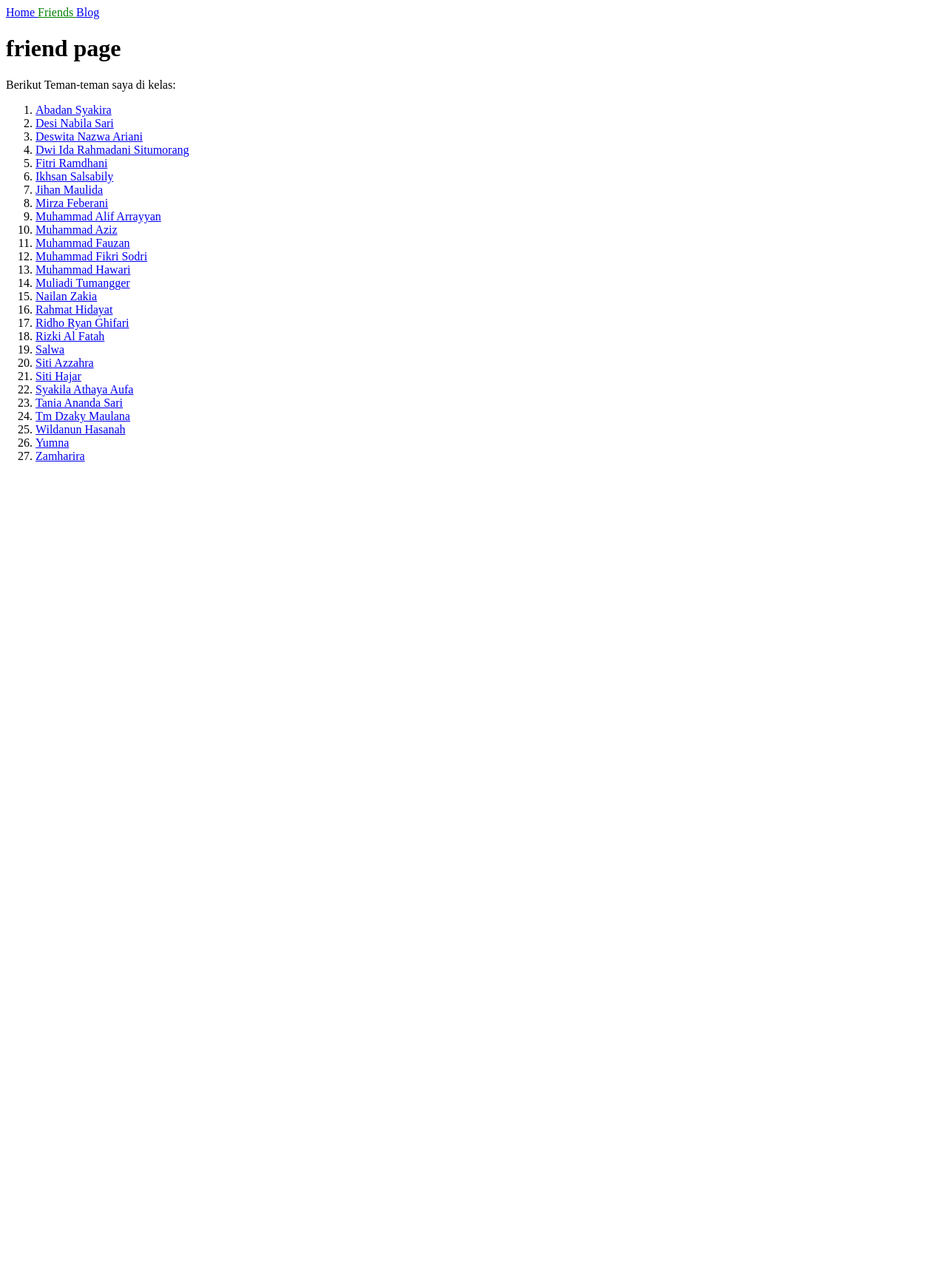
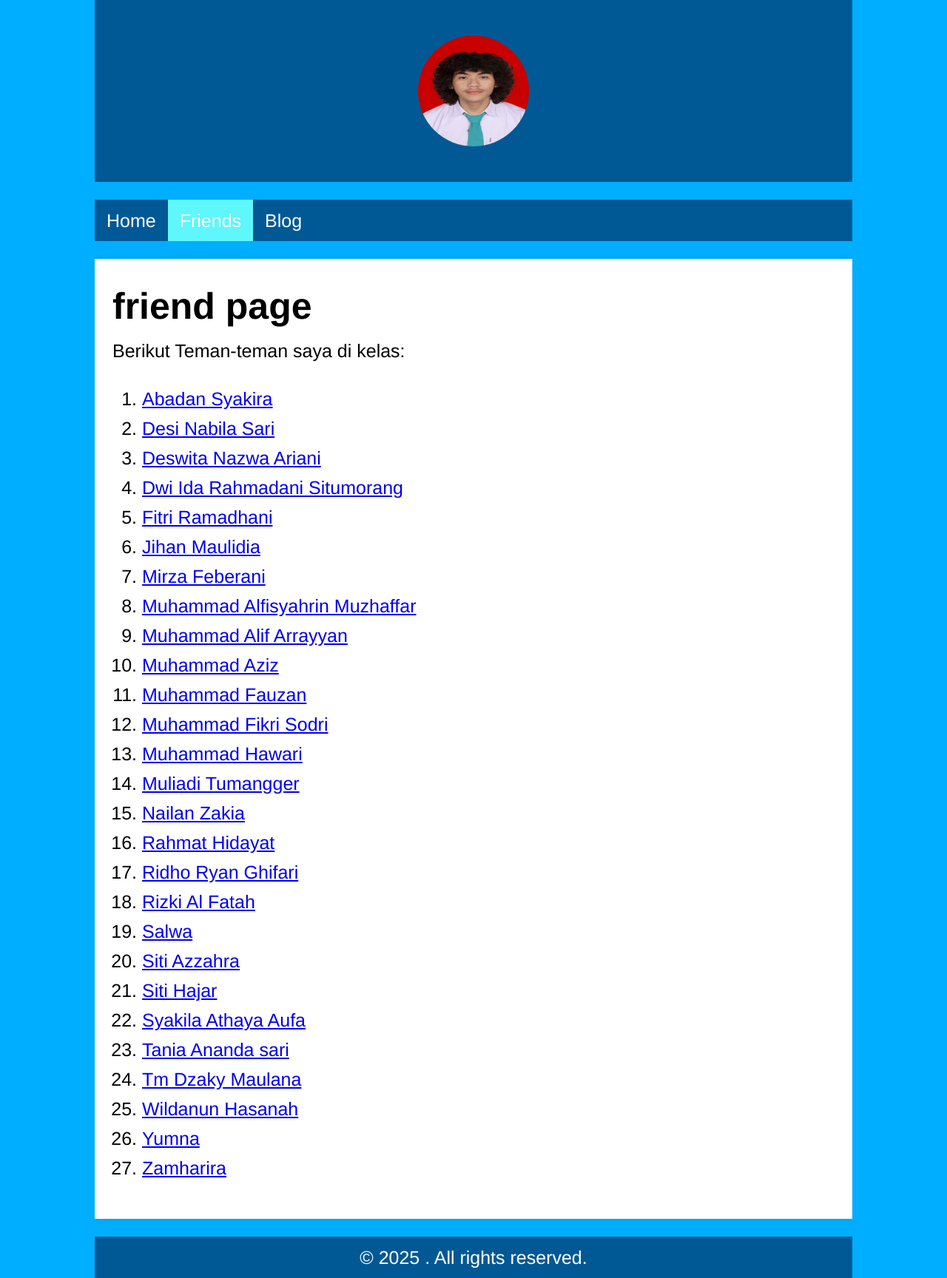
Before and after one commit to alfisyahrin-26/alfisyahrin-26.github.io, a Jekyll site: the page built from friends.md, in a window 1280 px wide. Shown: the whole page at 74% size. Built offline with Jekyll 4.4.1, drawn with Linux system fonts in a browser that asks for light colours; before the commit the page ends 900 px from its top, so only the background shows below that.

Commit message:
pertemuan8

```diff
--- a/_includes/navigation.html
+++ b/_includes/navigation.html
@@ -1,7 +1,9 @@
-<nav>
+<ul>
     {% for item in site.data.navigation %}
-    <a href="{{ item.link }}" {% if page.url == item.link %} class="current"{% endif %}>
+    <li>
+    <a href="{{ item.link }}" {% if page.url == item.link %} class="active"{% endif %}>
         {{ item.name }}
     </a>
+</li>
     {% endfor %}
-</nav>
+</ul>
--- a/_layouts/default.Html
+++ b/_layouts/default.Html
@@ -8,12 +8,32 @@
     <!-- JavaScript -->
      <script src="{{ site.baseurl }} /assets/js/scripts.js"></script>
 
+     <!-- Favicon -->
+     <link rel="icon" href="{{ site.baseurl }}/assets/images/favicon.ico">
+
     <!-- plugins -->
-     {% feed_meta%}
-     {% seo %}
+{% feed_meta %}
+{% seo %}
 </head>
 <body>
-  {% include navigation.html %}
-  {{ content }}
+  <div class="container">
+    <header>
+      <img src="{{ site.baseurl }}/assets/images/gondrong.jpg" alt="Profile Picture" class="profile-picture">
+      <h1>{{ site.title }}</h1>
+      <p>{{ site.description }}</p>
+    </header>
+
+    <nav>
+      {% include navigation.html %}
+    </nav>
+
+    <main>
+      {{ content }}
+    </main>
+
+    <footer>
+      <p>&copy; {{ site.time | date: '%Y' }} {{ site.title }}. All rights reserved.</p>
+    </footer>
+  </div>
 </body>
 </html>
--- a/_sass/main.scss
+++ b/_sass/main.scss
@@ -1,3 +1,82 @@
 .current {
     color: green;
 }
+
+/* .scss file */
+$bgcolor: rgb(0, 0, 248);
+$textcolor: rgb(0, 0, 0);
+$fontsize: 25px;
+
+/* Use the variables */
+body {
+  background-color: $bgcolor;
+  color: $textcolor;
+  font-size: $fontsize;
+}
+
+$primary-color: #005995;
+$secondary-color: #5df7fc;
+$font-stack: Helvetica, sans-serif;
+
+body,
+h1,
+h2,
+p {
+  margin: 0; padding: 0; box-sizing: border-box;
+}
+
+body {
+  font-family: $font-stack; line-height: 1.6;
+  background-color: #00aeff;
+}
+
+header {
+  text-align: center; padding: 24px; color: #fff;
+  background-color: $primary-color;
+}
+
+main {
+  padding: 24px; margin-top: 24px;
+  box-shadow: 0 0 8px rgba(0, 0, 0, 0.1);
+  background-color: #ffffff;
+}
+
+footer {
+  text-align: center; padding: 8px; margin-top: 24px; color: #fff;
+  background-color: $primary-color;
+}
+
+h2 {
+  color: #333; margin-bottom: 8px;
+}
+
+nav {
+  margin: 24px 0;
+  ul {
+    list-style-type: none; margin: 0; padding: 0; overflow: hidden;
+    background-color: $primary-color;
+  }
+  li {
+    float: left;
+    a {
+      display: block; color: white; text-align: center; padding: 8px 16px;
+      text-decoration: none;
+      &:hover:not(.active) {
+        background-color: $secondary-color;
+      }
+    }
+  }
+}
+
+.container {
+  width: 80%; margin: auto; overflow: hidden;
+}
+
+.profile-picture {
+  width: 150px; height: 150px; border-radius: 50%; margin: 24px auto;
+  background-color: $secondary-color;
+}
+
+.active {
+  background-color: $secondary-color;
+}
--- a/friends.md
+++ b/friends.md
@@ -6,29 +6,29 @@ title: Friend
 # friend page
 Berikut Teman-teman saya di kelas:
 1. [Abadan Syakira](https://abadan1912.github.io/)
-2. [Desi Nabila Sari](https://desynabilasari.github.io/)
+2. [Desi Nabila Sari](https://desynabilasari.github.io)
 3. [Deswita Nazwa Ariani](https://deswitanazwa.github.io/)
-4. [Dwi Ida Rahmadani Situmorang](https://dwiidarahmadanisitumorang.github.io/)
-5. [Fitri Ramdhani](https://fitriramadhani20.github.io/)
-6. [Ikhsan Salsabily](https://isanbly06.github.io/isanbily06.github.io/)
-7. [Jihan Maulida](https://jihanmaulidia09.github.io/)
-8. [Mirza Feberani](https://mirzafeberanyy.github.io/)
+4. [Dwi Ida Rahmadani Situmorang](https://dwiidarahmadanisitumorang.github.io)
+5. [Fitri Ramadhani](https://fitriramadhani20.github.io/)
+6. [Jihan Maulidia](https://jihanmaulidia09.github.io/)
+7. [Mirza Feberani](https://mirzafeberanyy.github.io/mirzafeberany.github.io/)
+8. [Muhammad Alfisyahrin Muzhaffar](https://alfisyahrin-26.github.io/)
 9. [Muhammad Alif Arrayyan](https://alifarrayyan29.github.io/)
 10. [Muhammad Aziz](https://mhmmd-aziz.github.io/)
-11. [Muhammad Fauzan](https://mhmmd-aziz.github.io/)
+11. [Muhammad Fauzan](https://muhammadfauzan61.github.io/)
 12. [Muhammad Fikri Sodri](https://mfikrisodri.github.io/)
 13. [Muhammad Hawari](https://hawari-95.github.io/)
 14. [Muliadi Tumangger](https://muliadi50.github.io/)
 15. [Nailan Zakia](https://nailanzakia.github.io/)
 16. [Rahmat Hidayat](https://dayat-yat.github.io/dayatyat.github.io/)
-17. [Ridho Ryan Ghifari](https://mhmmd-aziz.github.io/)
-18. [Rizki Al Fatah](https://riskialfattah.github.io/)
-19. [Salwa](https://mhmmd-aziz.github.io/)
+17. [Ridho Ryan Ghifari](https://ridhoryanghifari.github.io/)
+18. [Rizki Al Fatah](https://riskialfattah.github.io//)
+19. [Salwa](link)
 20. [Siti Azzahra](https://sitiazzahraaa.github.io/sitiazzahra.github.io/)
 21. [Siti Hajar](https://sitihajar01.github.io/sitihajar.github.io/)
 22. [Syakila Athaya Aufa](https://athayaaufa18.github.io/)
-23. [Tania Ananda Sari](https://mhmmd-aziz.github.io/)
+23. [Tania Ananda sari](https://taniaanandasari.github.io/)
 24. [Tm Dzaky Maulana](https://akbar2224.github.io/akbar2224/)
-25. [Wildanun Hasanah](https://mhmmd-aziz.github.io/)
-26. [Yumna](https://mhmmd-aziz.github.io/)
+25. [Wildanun Hasanah](https://wildanunhasanah.github.io/)
+26. [Yumna](link)
 27. [Zamharira](https://zamharira09.github.io/)
```
Also changed, not shown: assets/css/styles.scss (line endings or trailing spaces), assets/images/alfi.jpg (added), assets/images/fotoalfi.jpg (added), assets/images/gondrong.jpg (added).
